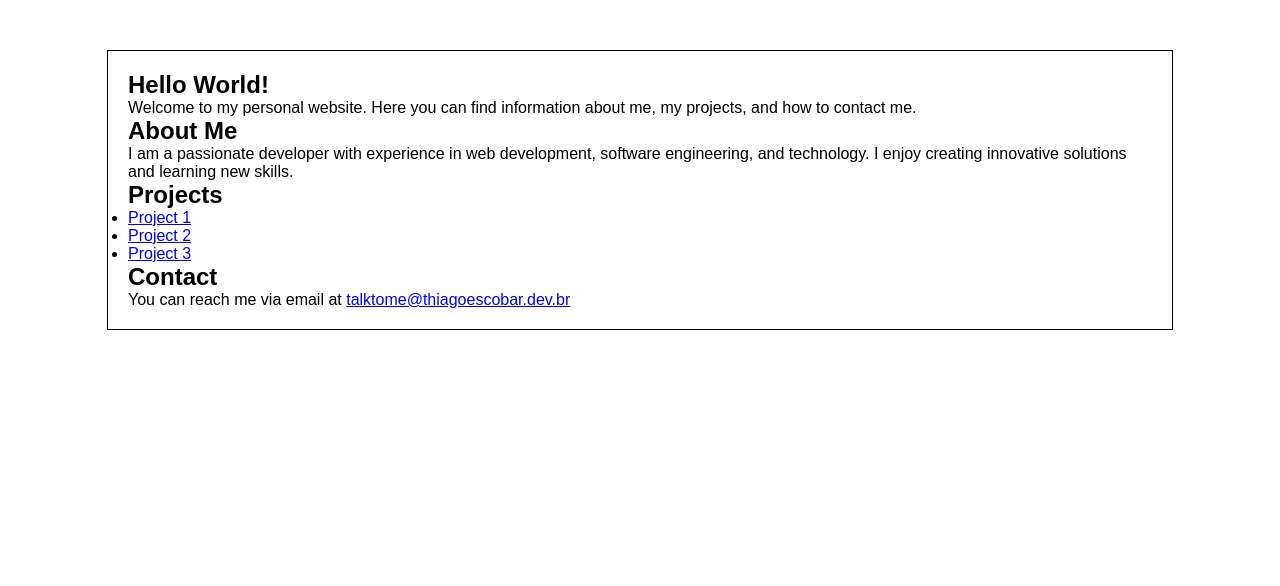
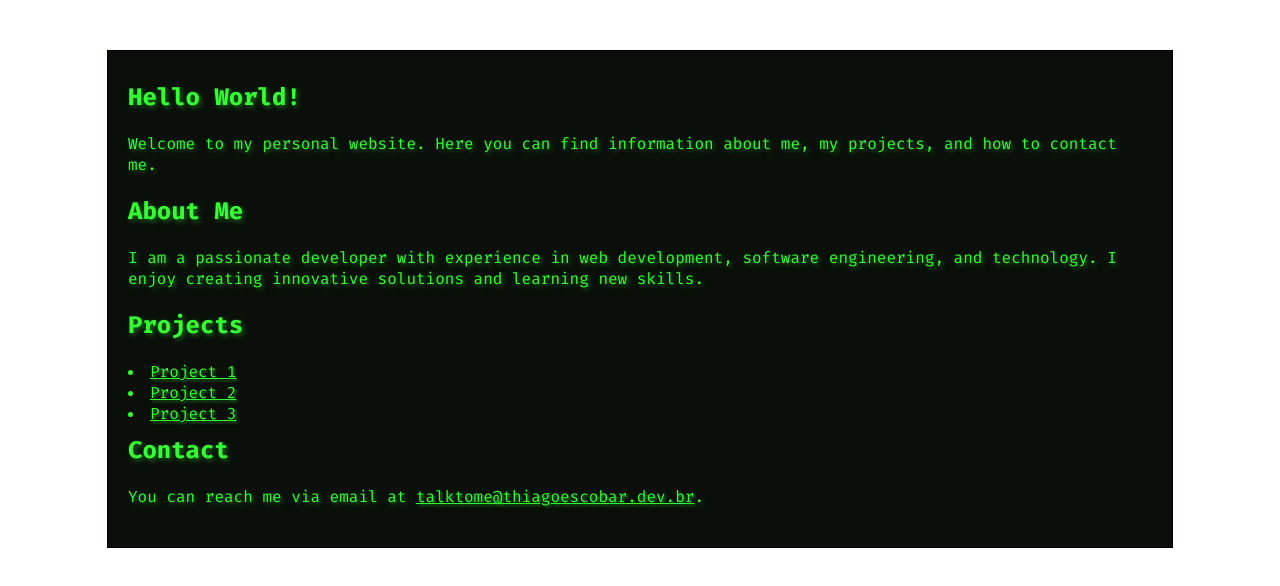
Before and after one commit to Thiago-Escobar-Dev-Br/my_website, a plain HTML site: page index.html in a window 1280 px wide. Drawn offline with Linux system fonts and the light colour scheme; a web font is replaced by a local one.

Commit message:
style: initial idea

```diff
--- a/index.html
+++ b/index.html
@@ -3,8 +3,10 @@
 <head>
     <meta charset="UTF-8">
     <meta name="viewport" content="width=device-width, initial-scale=1.0">
+    <link rel="preconnect" href="https://fonts.googleapis.com">
     <link rel="preconnect" href="https://fonts.gstatic.com" crossorigin>
-    <link href="https://fonts.googleapis.com/css2?family=Fira+Sans+Condensed:ital,wght@0,100;0,200;0,300;0,400;0,500;0,600;0,700;0,800;0,900;1,100;1,200;1,300;1,400;1,500;1,600;1,700;1,800;1,900&display=swap" rel="stylesheet">
+    <link href="https://fonts.googleapis.com/css2?family=Fira+Code:wght@300..700&display=swap" rel="stylesheet">
+
     <link rel="stylesheet" href="style.css">
     <!--link rel="icon" type="image/x-icon" href="/culturama-favico.png"-->
 
@@ -30,7 +32,7 @@
         </section>
         <section>
             <h2>Contact</h2>
-            <p>You can reach me via email at <a href="mailto:talktome@thiagoescobar.dev.br" target="_blank">talktome@thiagoescobar.dev.br</a></p>
+            <p>You can reach me via email at <a href="mailto:talktome@thiagoescobar.dev.br" target="_blank">talktome@thiagoescobar.dev.br</a>.</p>
         </section>
     </main>
 </body>
--- a/style.css
+++ b/style.css
@@ -14,4 +14,27 @@ main{
     width: 1024px;
     margin: 50px auto;
     padding: 20px;
+    background-color: #0a0f0a;
+    color: #33ff33;
+    font-family: "Fira Code", monospace;
+    text-shadow: 2px 2px 5px rgba(51, 255, 51, 0.4);
 }
+
+h1, h2{
+    margin-bottom: 20px;
+    margin-top: 10px;
+}
+
+p{
+    margin-bottom: 20px;
+}
+
+ul {
+  list-style-position: inside;
+}
+
+a{
+    color: #33ff33;
+    text-decoration: underline;
+    text-shadow: 2px 2px 2px rgba(51, 255, 51, 0.4);
+}
```
